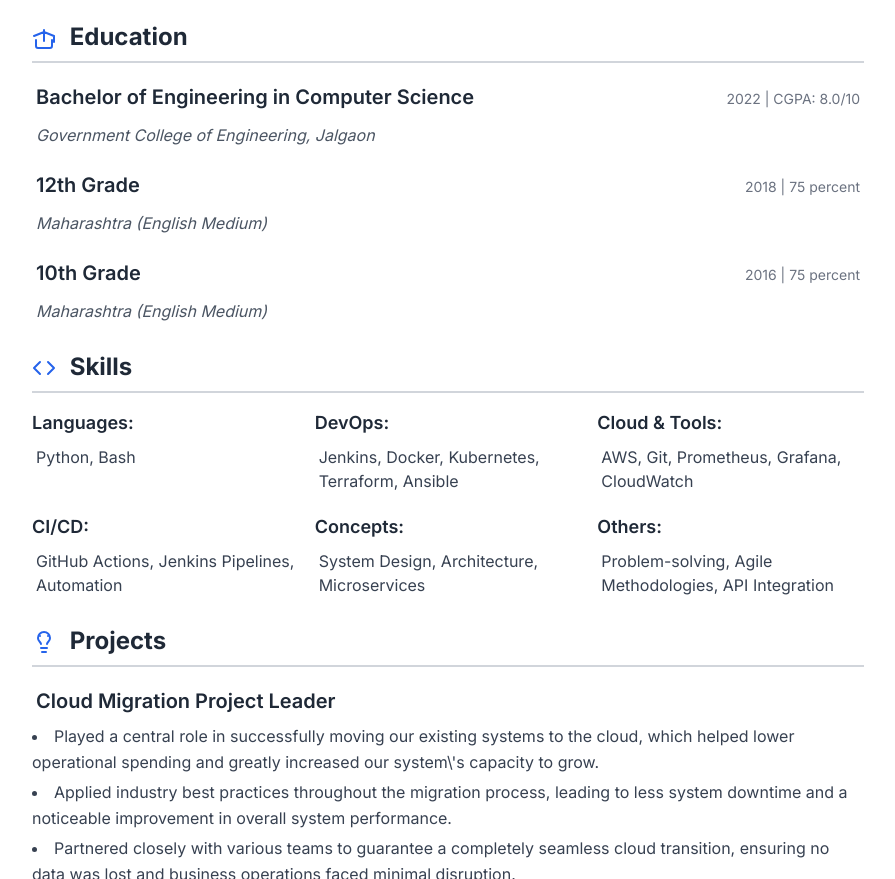
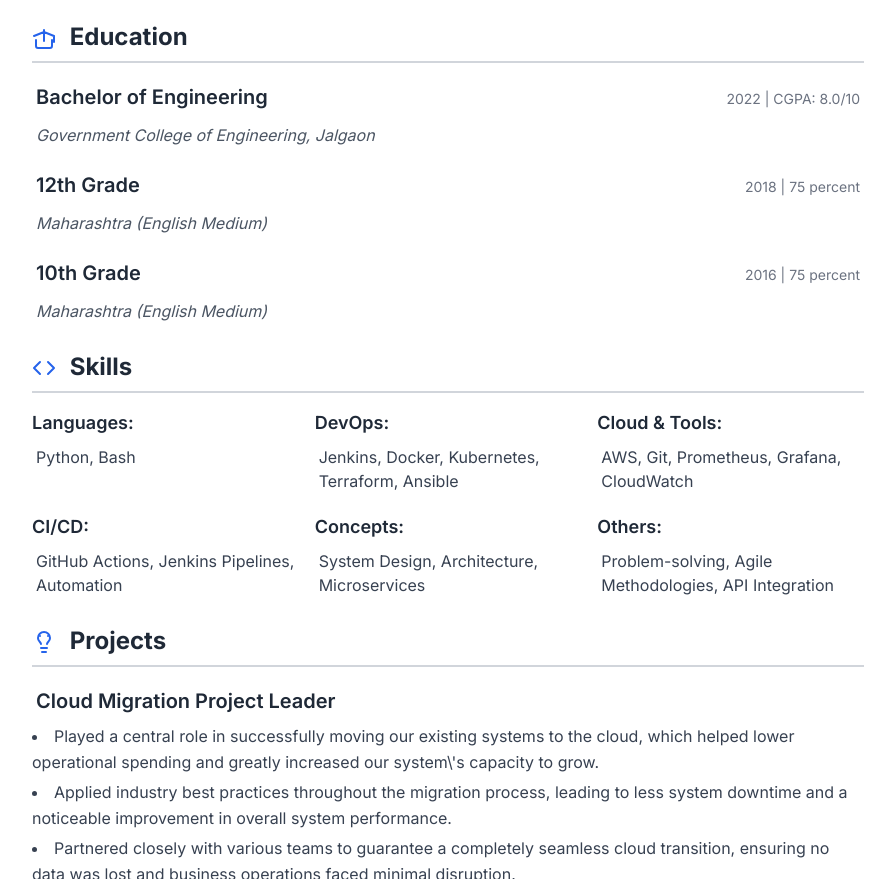
Before and after one commit to Aasim1234/DevResumePro.com, a plain HTML site: page index.html in a window 1280 px wide. Shown: the part 977-1856 px from the top of the page, without its empty margins (192-1087 px from the left). Drawn offline with nearby package versions, Linux system fonts and the light colour scheme.

Commit message:
Update index.html

```diff
--- a/index.html
+++ b/index.html
@@ -211,7 +211,7 @@
                 <div class="mb-4">
                     <div class="flex justify-between items-baseline mb-1">
                         <h3 contenteditable="true" class="text-xl font-semibold text-gray-800 rounded-md p-1 hover:bg-gray-100 focus:outline-none focus:ring-2 focus:ring-blue-500">
-                            Bachelor of Engineering in Computer Science
+                            Bachelor of Engineering
                         </h3>
                         <span contenteditable="true" class="text-gray-500 text-sm rounded-md p-1 hover:bg-gray-100 focus:outline-none focus:ring-2 focus:ring-blue-500">
                             2022 | CGPA: 8.0/10
@@ -388,7 +388,7 @@
             ],
             education: [
                 {
-                    degree: 'Bachelor of Engineering in Computer Science',
+                    degree: 'Bachelor of Engineering',
                     university: 'Government College of Engineering, Jalgaon',
                     location: '',
                     dates: '2022 | CGPA: 8.0/10',
```
